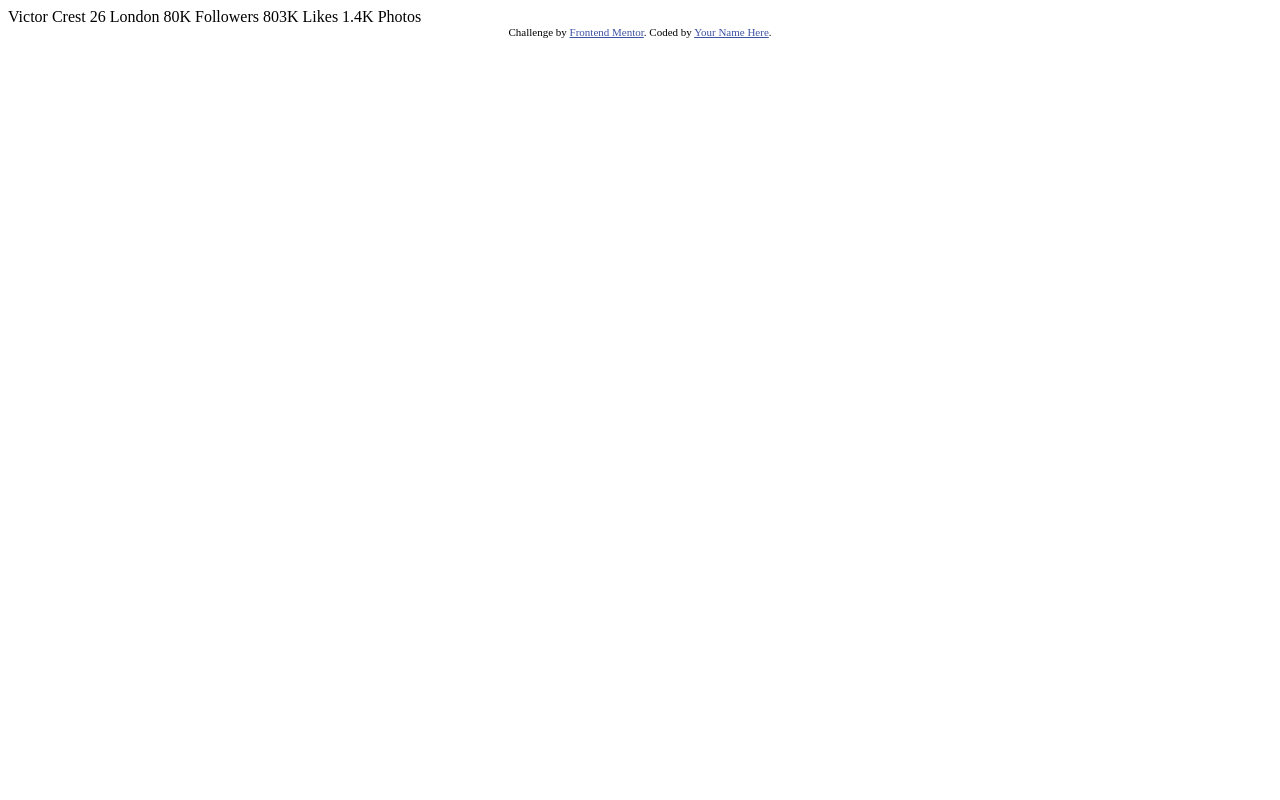
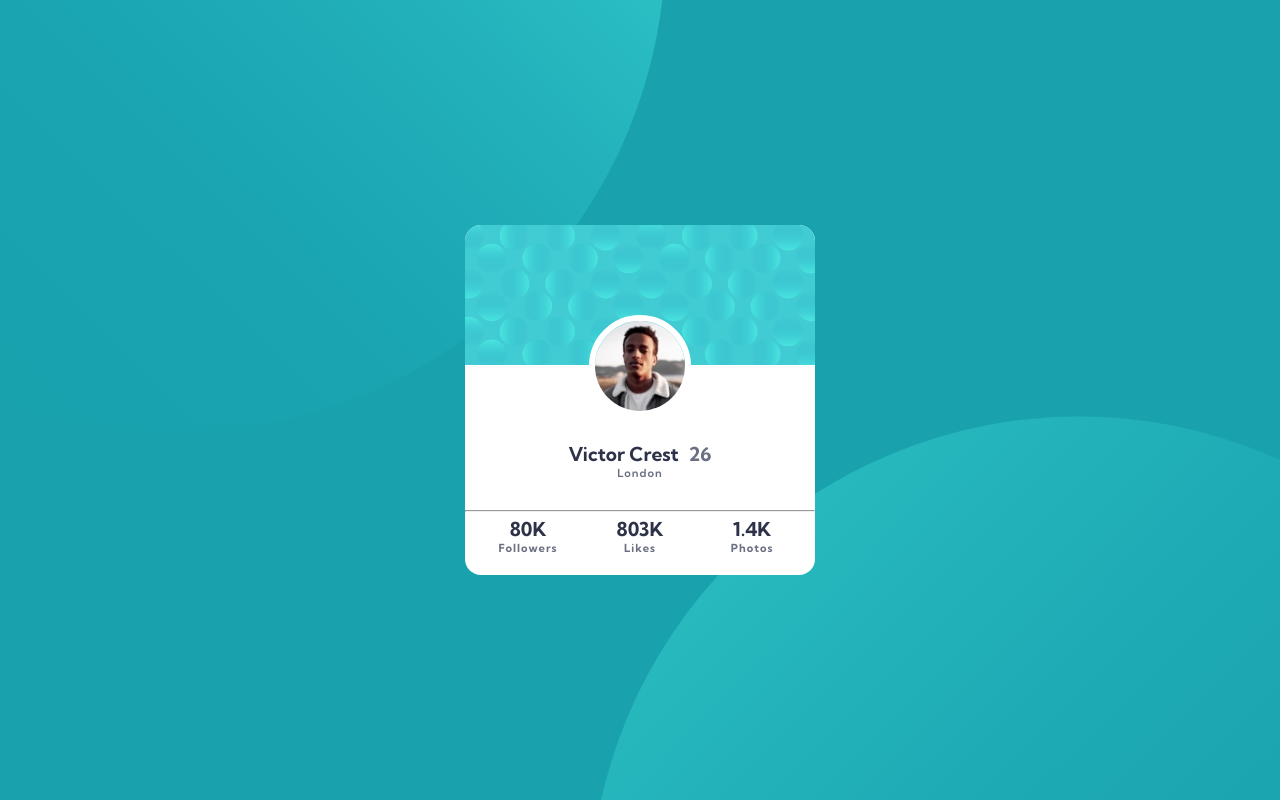
Before and after one commit to Orib-Farhan/profile-card-component-main, a plain HTML site: page index.html in a window 1280 px wide. Drawn offline with Linux system fonts and the light colour scheme.

Commit message:
Completed

```diff
--- a/index.html
+++ b/index.html
@@ -7,29 +7,82 @@
   <link rel="icon" type="image/png" sizes="32x32" href="./images/favicon-32x32.png">
 
   <title>Frontend Mentor | Profile card component</title>
+  <link rel="stylesheet" href="style.css" >
 
-  <!-- Feel free to remove these styles or customise in your own stylesheet 👍 -->
-  <style>
-    .attribution { font-size: 11px; text-align: center; }
-    .attribution a { color: hsl(228, 45%, 44%); }
-  </style>
 </head>
 <body>
+  <!-- <svg class="svg-top" width="978" height="978" xmlns="http://www.w3.org/2000/svg"><defs><linearGradient x1="50%" y1=".779%" x2="50%" y2="100%" id="a"><stop stop-color="#0989B4" stop-opacity="0" offset="0%"/><stop stop-color="#53FFEE" offset="99.94%"/></linearGradient></defs><ellipse fill="url(#a)" transform="rotate(-135 489 489)" cx="489" cy="489" rx="489" ry="488" fill-rule="evenodd" opacity=".5"/></svg> -->
+
+  <div class="container">
+
+    <div class="upper">
+
+    </div>
+    <img src="images/image-victor.jpg" >
+
+    <div class="second">
+
+      <div class="row dark">
         Victor Crest
+        <div class="light-b">
           26
+        </div>
+      </div>
+
+      <div class="light">
         London
+      </div>
 
+    </div>
+
+    <hr>
+
+    <div class="third">
+
+      <div class="dark coloum">
+
+        <div>
           80K
+        </div>
+        <div class="light">
           Followers
+        </div>
 
+      </div>
+
+      <div class="dark coloum">
+
+        <div>
           803K
+        </div>
+        <div class="light">
           Likes
+        </div>
 
+      </div>
+
+      <div class="dark coloum">
+
+        <div>
           1.4K
+        </div>
+        <div class="light">
           Photos
-  <div class="attribution">
-    Challenge by <a href="https://www.frontendmentor.io?ref=challenge" target="_blank">Frontend Mentor</a>.
-    Coded by <a href="#">Your Name Here</a>.
         </div>
+
+      </div>
+
+    </div>
+
+  </div>
+
+
+
+
+
+
+
+ <!-- <svg class="svg-down" width="978" height="978" xmlns="http://www.w3.org/2000/svg"><defs><linearGradient x1="50%" y1=".779%" x2="50%" y2="100%" id="a"><stop stop-color="#0989B4" stop-opacity="0" offset="0%"/><stop stop-color="#53FFEE" offset="99.94%"/></linearGradient></defs><ellipse fill="url(#a)" transform="scale(1 -1) rotate(45 1669.55 0)" cx="489" cy="489" rx="489" ry="488" fill-rule="evenodd" opacity=".25"/></svg> -->
+
 </body>
 </html>
--- /dev/null
+++ b/style.css
@@ -0,0 +1,111 @@
+@import url('https://fonts.googleapis.com/css2?family=Fraunces:opsz,wght@9..144,600&family=Kumbh+Sans:wght@600;700;900&family=League+Spartan:wght@500;700&family=Montserrat:wght@600&family=Poppins:ital,wght@1,700&display=swap');
+* {
+    margin: 0%;
+    padding: 0%;
+    font-family: "Kumbh Sans",sans-serif;
+}
+
+body {
+    min-height: 100vh;
+    display: flex;
+    justify-content: center;
+    align-items: center;
+    background: url(images/bg-pattern-top.svg), url(images/bg-pattern-bottom.svg);
+    background-repeat: no-repeat,no-repeat;
+    background-position: right 48vw bottom 46vh, left 46vw top 52vh;
+    background-color: hsl(185, 75%, 39%);
+}
+
+.svg-top {
+    position: absolute;
+    top: -500px;
+    left: -300px;
+}
+
+.svg-down {
+    position: absolute;
+    bottom: -650px;
+    right: -300px;
+}
+
+.container {
+    max-width: 350px;
+    width: 80%;
+    height: 350px;
+    border-radius: 1rem;
+    background-color: white;
+    display: flex;
+    justify-content: space-between;
+    flex-direction: column;
+}
+
+img {
+    height: 90px;
+    width: 90px;
+    border-radius: 50%;
+    position: relative;
+    align-self: center;
+    bottom: 50px;
+    border: 0.4rem white solid;
+
+}
+
+.upper {
+    width: 100%;
+    height:  140px;
+    background: url(images/bg-pattern-card.svg);
+    background-size: cover;
+    overflow: hidden;
+    border-top-right-radius: 1rem;
+    border-top-left-radius: 1rem;
+}
+
+
+
+
+.second {
+    display: flex;
+    flex-direction: column;
+    align-items: center;
+    margin-bottom: 5px;
+    position: relative;
+    bottom: 25px;
+
+}
+
+.row {
+    display: flex;
+    flex-direction: row;
+}
+
+.light-b {
+    font-size: 1.2rem;
+    color: hsl(227, 10%, 46%);
+    padding-left: 10px;
+    font-weight: 100px;
+}
+
+.third {
+    display: flex;
+    flex-direction: row;
+    justify-content: space-evenly;
+    margin-bottom: 20px;
+    margin-top: 5px;
+}
+.coloum {
+    display: flex;
+    flex-direction: column;
+    align-items: center;
+    width: 28%;
+
+}
+.dark {
+    font-weight: 700;
+    font-size: 1.2rem;
+    color: hsl(229, 23%, 23%);
+}
+.light {
+    color: hsl(227, 10%, 46%);
+    font-size: 0.7rem;
+    letter-spacing: 1px;
+}
```
Lines whose indentation alone changed are shown as unchanged.
